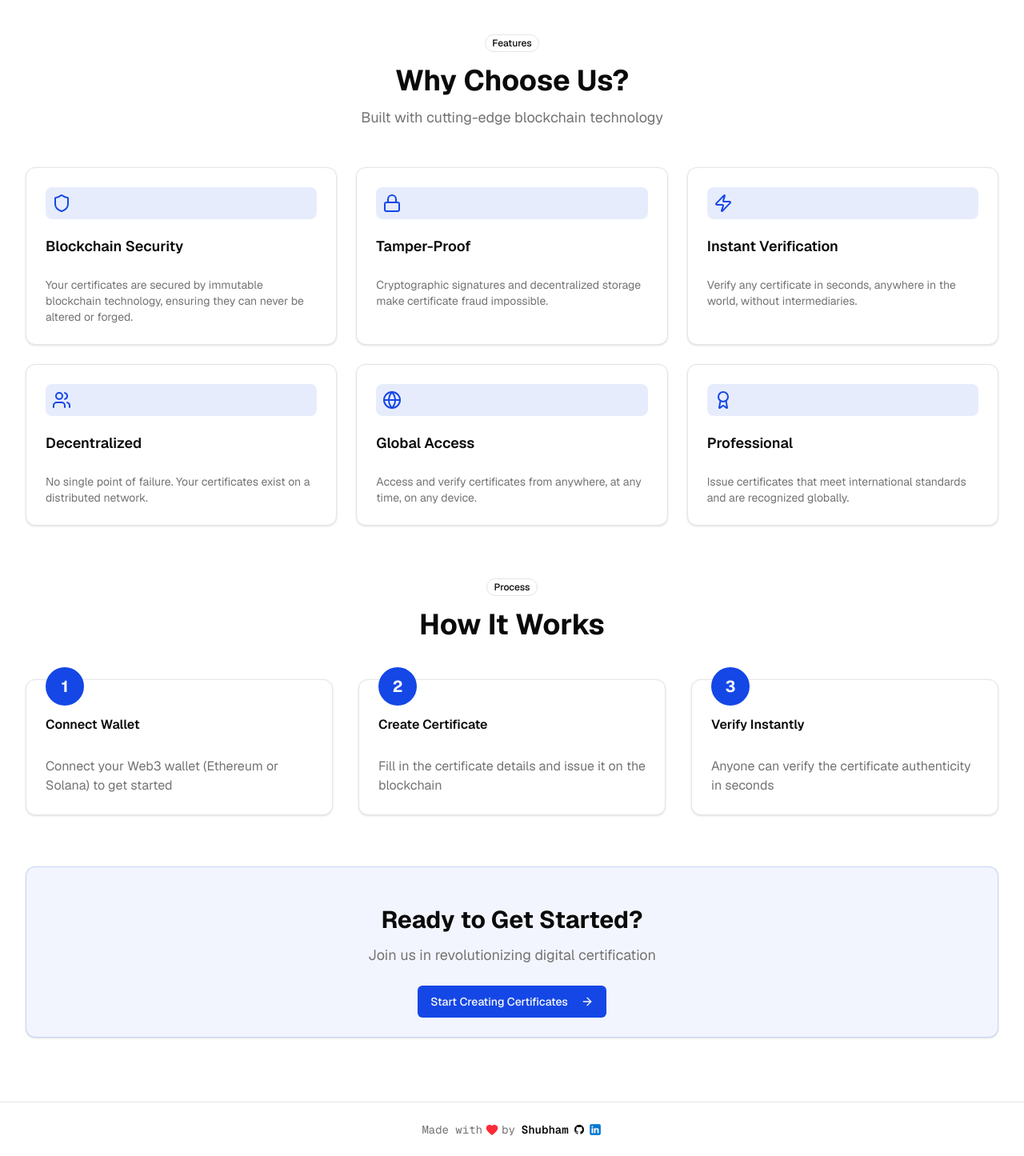
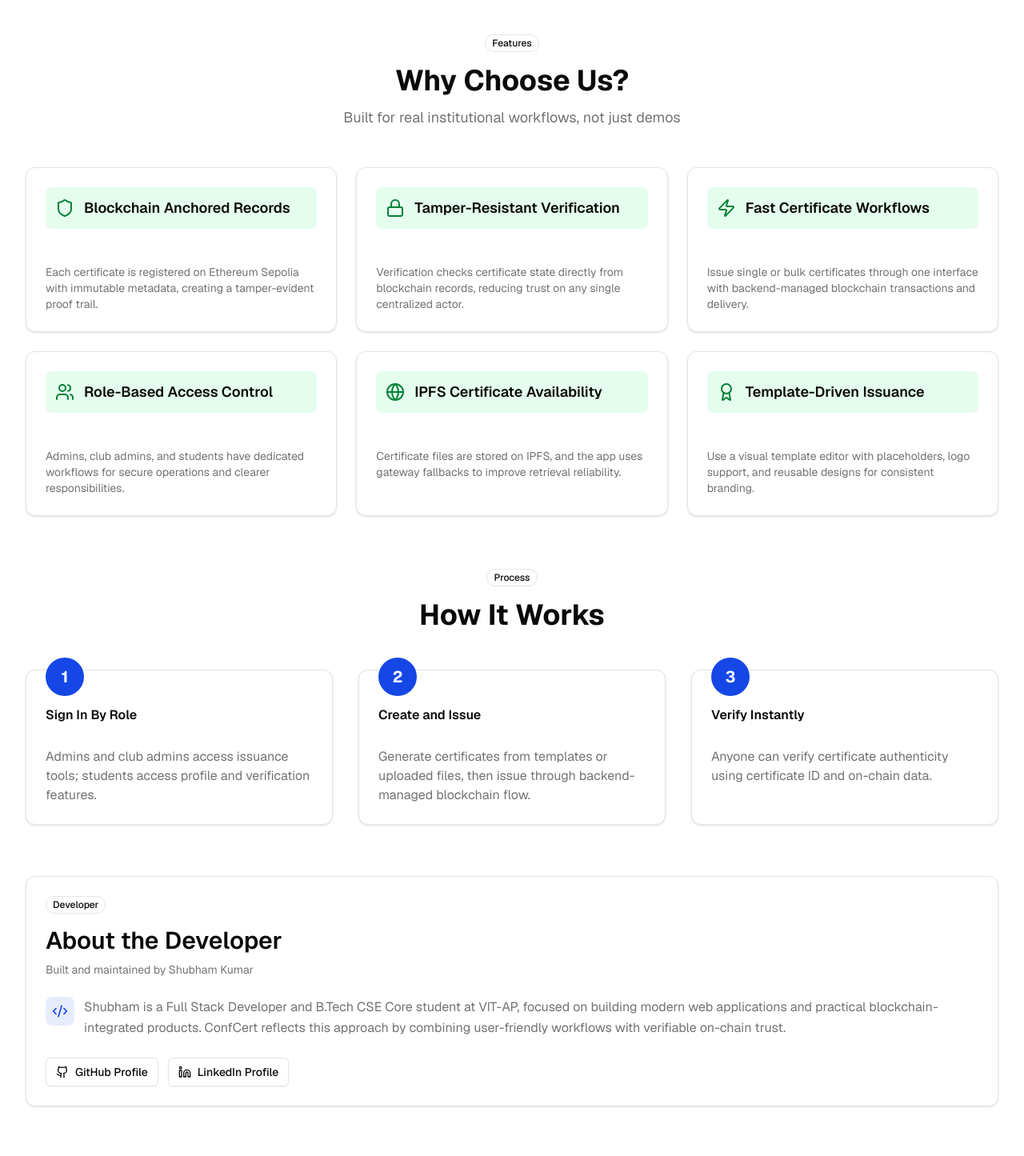
Before and after one commit to Shubhamk0174/confcert-vitap, a Next.js app in the folder frontend/: page /about in a window 1280 px wide. Shown: the part 520-1965 px from the top of the page at 80% size. Built offline with nearby package versions, Linux system fonts and the light colour scheme; no server answers.

Commit message:
updated about page

```diff
--- a/frontend/app/about/page.js
+++ b/frontend/app/about/page.js
@@ -2,7 +2,7 @@
 
 import Link from 'next/link';
 import { motion } from 'framer-motion';
-import { Shield, Lock, Zap, Users, Globe, Award, ArrowRight } from 'lucide-react';
+import { Shield, Lock, Zap, Users, Globe, Award, ArrowRight, Github, Linkedin, Code2 } from 'lucide-react';
 import { Card, CardContent, CardDescription, CardHeader, CardTitle } from '../../components/ui/card';
 import { Badge } from '../../components/ui/badge';
 import { Button } from '../../components/ui/button';
@@ -11,51 +11,51 @@ export default function About() {
   const features = [
     {
       icon: Shield,
-      title: 'Blockchain Security',
-      description: 'Your certificates are secured by immutable blockchain technology, ensuring they can never be altered or forged.',
+      title: 'Blockchain Anchored Records',
+      description: 'Each certificate is registered on Ethereum Sepolia with immutable metadata, creating a tamper-evident proof trail.',
     },
     {
       icon: Lock,
-      title: 'Tamper-Proof',
-      description: 'Cryptographic signatures and decentralized storage make certificate fraud impossible.',
+      title: 'Tamper-Resistant Verification',
+      description: 'Verification checks certificate state directly from blockchain records, reducing trust on any single centralized actor.',
     },
     {
       icon: Zap,
-      title: 'Instant Verification',
-      description: 'Verify any certificate in seconds, anywhere in the world, without intermediaries.',
+      title: 'Fast Certificate Workflows',
+      description: 'Issue single or bulk certificates through one interface with backend-managed blockchain transactions and delivery.',
     },
     {
       icon: Users,
-      title: 'Decentralized',
-      description: 'No single point of failure. Your certificates exist on a distributed network.',
+      title: 'Role-Based Access Control',
+      description: 'Admins, club admins, and students have dedicated workflows for secure operations and clearer responsibilities.',
     },
     {
       icon: Globe,
-      title: 'Global Access',
-      description: 'Access and verify certificates from anywhere, at any time, on any device.',
+      title: 'IPFS Certificate Availability',
+      description: 'Certificate files are stored on IPFS, and the app uses gateway fallbacks to improve retrieval reliability.',
     },
     {
       icon: Award,
-      title: 'Professional',
-      description: 'Issue certificates that meet international standards and are recognized globally.',
+      title: 'Template-Driven Issuance',
+      description: 'Use a visual template editor with placeholders, logo support, and reusable designs for consistent branding.',
     },
   ];
 
   const steps = [
     {
       number: '1',
-      title: 'Connect Wallet',
-      description: 'Connect your Web3 wallet (Ethereum or Solana) to get started',
+      title: 'Sign In By Role',
+      description: 'Admins and club admins access issuance tools; students access profile and verification features.',
     },
     {
       number: '2',
-      title: 'Create Certificate',
-      description: 'Fill in the certificate details and issue it on the blockchain',
+      title: 'Create and Issue',
+      description: 'Generate certificates from templates or uploaded files, then issue through backend-managed blockchain flow.',
     },
     {
       number: '3',
       title: 'Verify Instantly',
-      description: 'Anyone can verify the certificate authenticity in seconds',
+      description: 'Anyone can verify certificate authenticity using certificate ID and on-chain data.',
     },
   ];
 
@@ -74,8 +74,8 @@ export default function About() {
             About ConfCert
           </h1>
           <p className="text-xl text-muted-foreground max-w-3xl mx-auto">
-            We&apos;re revolutionizing digital certification by leveraging blockchain technology
-            to create secure, verifiable, and tamper-proof certificates.
+            ConfCert is a blockchain-backed certificate platform for issuing, managing,
+            and verifying digital certificates with auditability and reduced fraud risk.
           </p>
         </motion.div>
 
@@ -89,13 +89,13 @@ export default function About() {
         >
           <Card className="border-primary/20 bg-primary/5">
             <CardHeader>
-              <CardTitle className="text-2xl md:text-3xl">Our Mission</CardTitle>
+              <CardTitle className="text-2xl md:text-3xl">ConfCert Mission</CardTitle>
             </CardHeader>
             <CardContent>
               <p className="text-lg text-muted-foreground leading-relaxed">
-                To provide a secure, transparent, and accessible platform for issuing and verifying
-                digital certificates using blockchain technology. We believe in empowering organizations
-                and individuals with the tools to create trust and authenticity in the digital world.
+                To provide a secure and practical certification platform that combines Web2 usability
+                with Web3 trust guarantees. ConfCert enables institutions to issue certificates on-chain
+                without forcing recipients to manage crypto wallets, while preserving public verifiability.
               </p>
             </CardContent>
           </Card>
@@ -115,7 +115,7 @@ export default function About() {
               Why Choose Us?
             </h2>
             <p className="text-lg text-muted-foreground">
-              Built with cutting-edge blockchain technology
+              Built for real institutional workflows, not just demos
             </p>
           </motion.div>
 
@@ -129,11 +129,17 @@ export default function About() {
                 transition={{ delay: index * 0.1, duration: 0.5 }}
               >
                 <Card className="h-full hover:border-primary/50 transition-colors">
-                  <CardHeader>
-                    <div className="mb-3 inline-flex p-2 rounded-lg bg-primary/10">
-                      <feature.icon className="h-6 w-6 text-primary" />
+                  <CardHeader className="pb-3">
+                    <div className="rounded-lg bg-green-100/70 dark:bg-green-900/20 p-3">
+                      <div className="flex items-center gap-3">
+                        <div className="shrink-0 inline-flex">
+                          <feature.icon className="h-6 w-6 text-green-700 dark:text-green-300" />
+                        </div>
+                        <div className="flex items-center min-h-6">
+                          <CardTitle className="text-lg">{feature.title}</CardTitle>
+                        </div>
+                      </div>
                     </div>
-                    <CardTitle className="text-lg">{feature.title}</CardTitle>
                   </CardHeader>
                   <CardContent>
                     <p className="text-muted-foreground text-sm">
@@ -180,6 +186,61 @@ export default function About() {
           </div>
         </motion.div>
 
+        {/* About Developer */}
+        <motion.div
+          initial={{ opacity: 0, y: 20 }}
+          whileInView={{ opacity: 1, y: 0 }}
+          viewport={{ once: true }}
+          transition={{ duration: 0.5 }}
+          className="mb-16"
+        >
+          <Card>
+            <CardHeader>
+              <Badge variant="outline" className="w-fit">Developer</Badge>
+              <CardTitle className="text-2xl md:text-3xl mt-2">About the Developer</CardTitle>
+              <CardDescription>
+                Built and maintained by Shubham Kumar
+              </CardDescription>
+            </CardHeader>
+            <CardContent>
+              <div className="space-y-4">
+                <div className="flex items-start gap-3">
+                  <div className="inline-flex p-2 rounded-lg bg-primary/10">
+                    <Code2 className="h-5 w-5 text-primary" />
+                  </div>
+                  <p className="text-muted-foreground leading-relaxed">
+                    Shubham is a Full Stack Developer and B.Tech CSE Core student at VIT-AP, focused on building modern web applications and practical blockchain-integrated products.
+                    ConfCert reflects this approach by combining user-friendly workflows with verifiable on-chain trust.
+                  </p>
+                </div>
+
+                <div className="flex flex-col sm:flex-row gap-3 pt-2">
+                  <Button asChild variant="outline" className="gap-2">
+                    <a
+                      href="https://github.com/Shubhamk0174"
+                      target="_blank"
+                      rel="noopener noreferrer"
+                    >
+                      <Github className="h-4 w-4" />
+                      GitHub Profile
+                    </a>
+                  </Button>
+                  <Button asChild variant="outline" className="gap-2">
+                    <a
+                      href="https://www.linkedin.com/in/shubhamkumar-profile/"
+                      target="_blank"
+                      rel="noopener noreferrer"
+                    >
+                      <Linkedin className="h-4 w-4" />
+                      LinkedIn Profile
+                    </a>
+                  </Button>
+                </div>
+              </div>
+            </CardContent>
+          </Card>
+        </motion.div>
+
         {/* CTA */}
         <motion.div
           initial={{ opacity: 0, y: 20 }}
@@ -193,10 +254,10 @@ export default function About() {
                 Ready to Get Started?
               </h2>
               <p className="text-lg text-muted-foreground mb-6">
-                Join us in revolutionizing digital certification
+                Start issuing and verifying blockchain-backed certificates today
               </p>
               <Button asChild size="lg">
-                <Link href="/">
+                <Link href="/login">
                   Start Creating Certificates
                   <ArrowRight className="ml-2 h-4 w-4" />
                 </Link>
--- a/frontend/components/ui/tabs.jsx
+++ b/frontend/components/ui/tabs.jsx
@@ -25,7 +25,7 @@ function TabsList({
     <TabsPrimitive.List
       data-slot="tabs-list"
       className={cn(
-        "bg-muted text-muted-foreground inline-flex h-9 w-fit items-center justify-center rounded-lg p-[3px]",
+        "bg-muted text-muted-foreground inline-flex h-9 w-fit items-center justify-center rounded-lg p-0.75",
         className
       )}
       {...props} />
```
